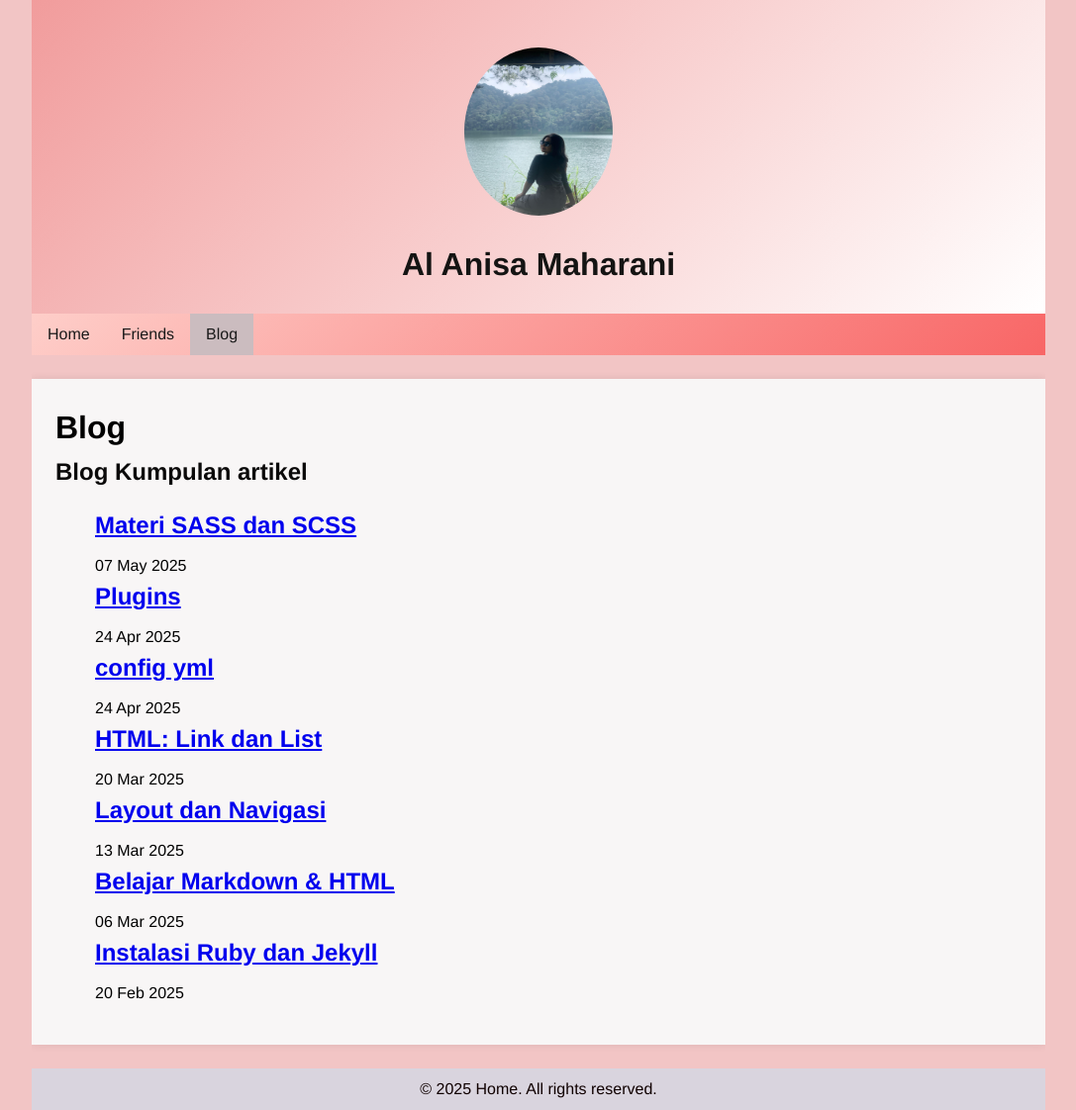
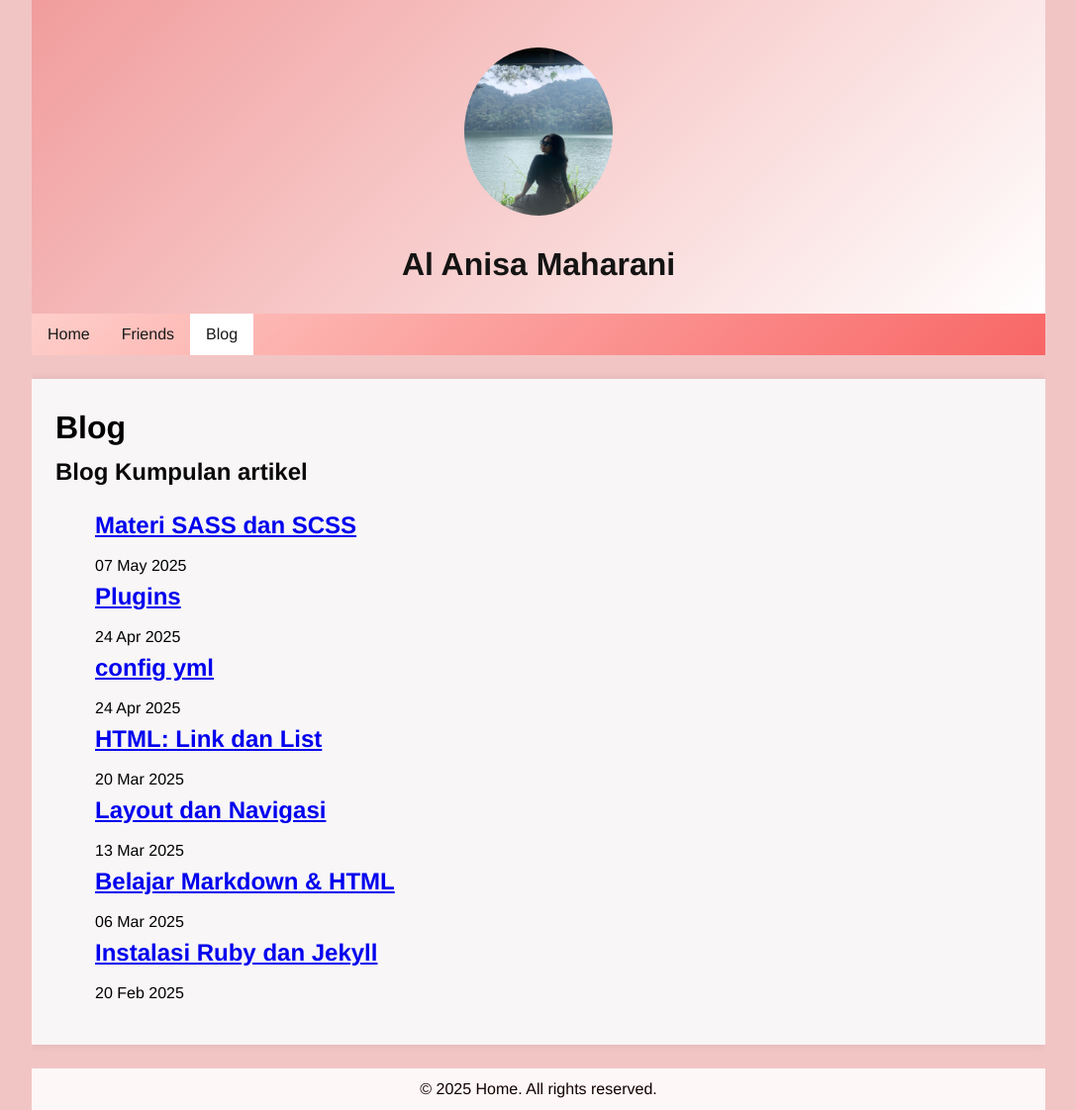
Before and after one commit to Alanisamaharani/alanisamaharani.github.io, a Jekyll site: the page built from blog.html, in a window 1280 px wide. Shown: the whole page at 99% size, without its empty margins (96-1183 px from the left). Built offline with Jekyll 4.4.1, drawn with Linux system fonts in a browser that asks for light colours.

Commit message:
perbaikan

```diff
--- a/_sass/main.scss
+++ b/_sass/main.scss
@@ -1,5 +1,5 @@
-$primary-color: #d6d7e2db;
-$secondary-color: #cbbcbf;
+$primary-color: #ffffffdb;
+$secondary-color: #ffffff;
 $tree-color: #030303;
 $font-stack: Helvetica, sans-serif;
 
--- a/index.html
+++ b/index.html
@@ -16,7 +16,7 @@ title : Home
     </header>
     <section class="home">
         <div class="home-img">
-            <img src="assets/image/amha.jpg" alt="">
+            <img src="assets/image/" alt="">
         </div>
 
         <div class="home-content">
```
Also changed, not shown: alsa.md (added, +9 -0 lines), 6 other files.
